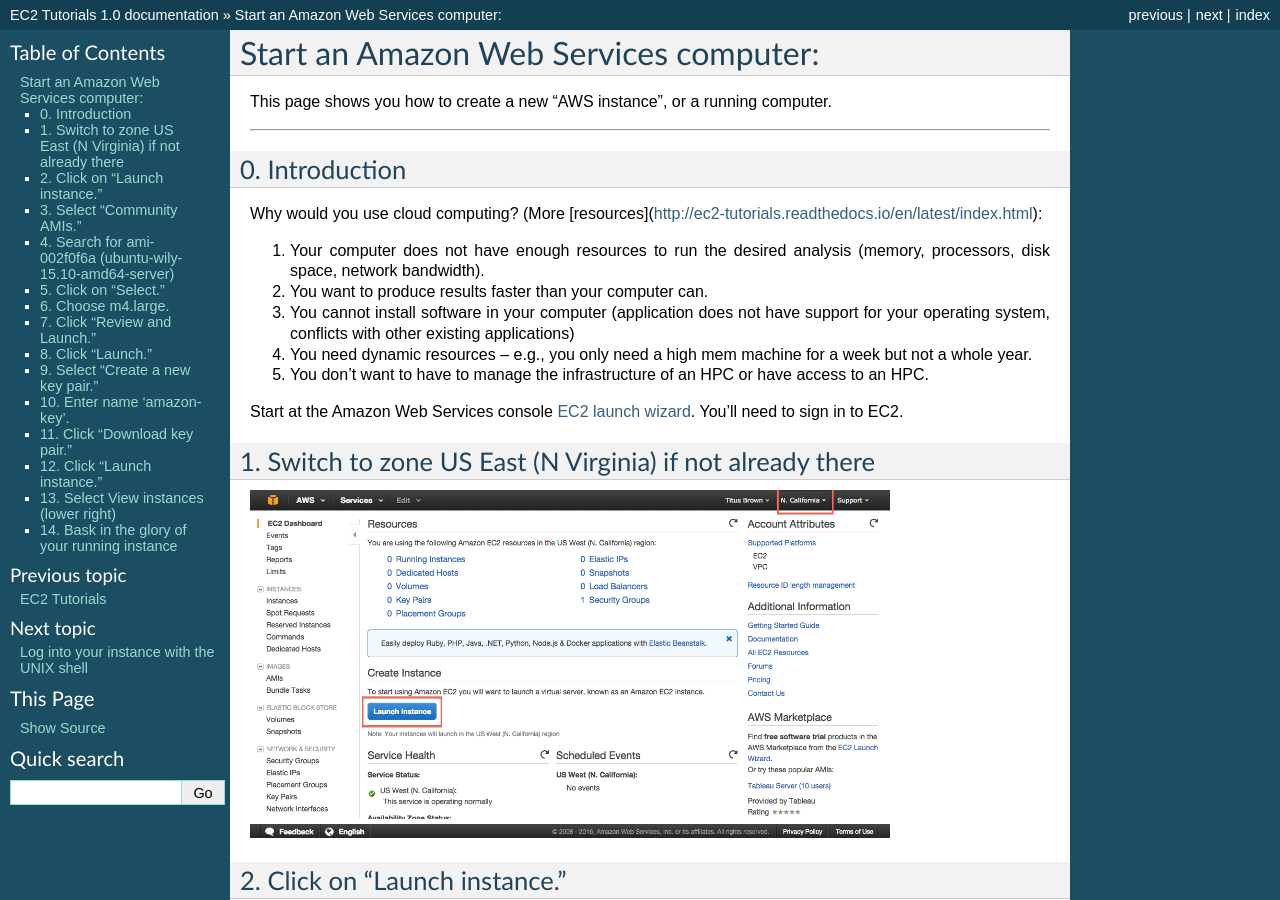
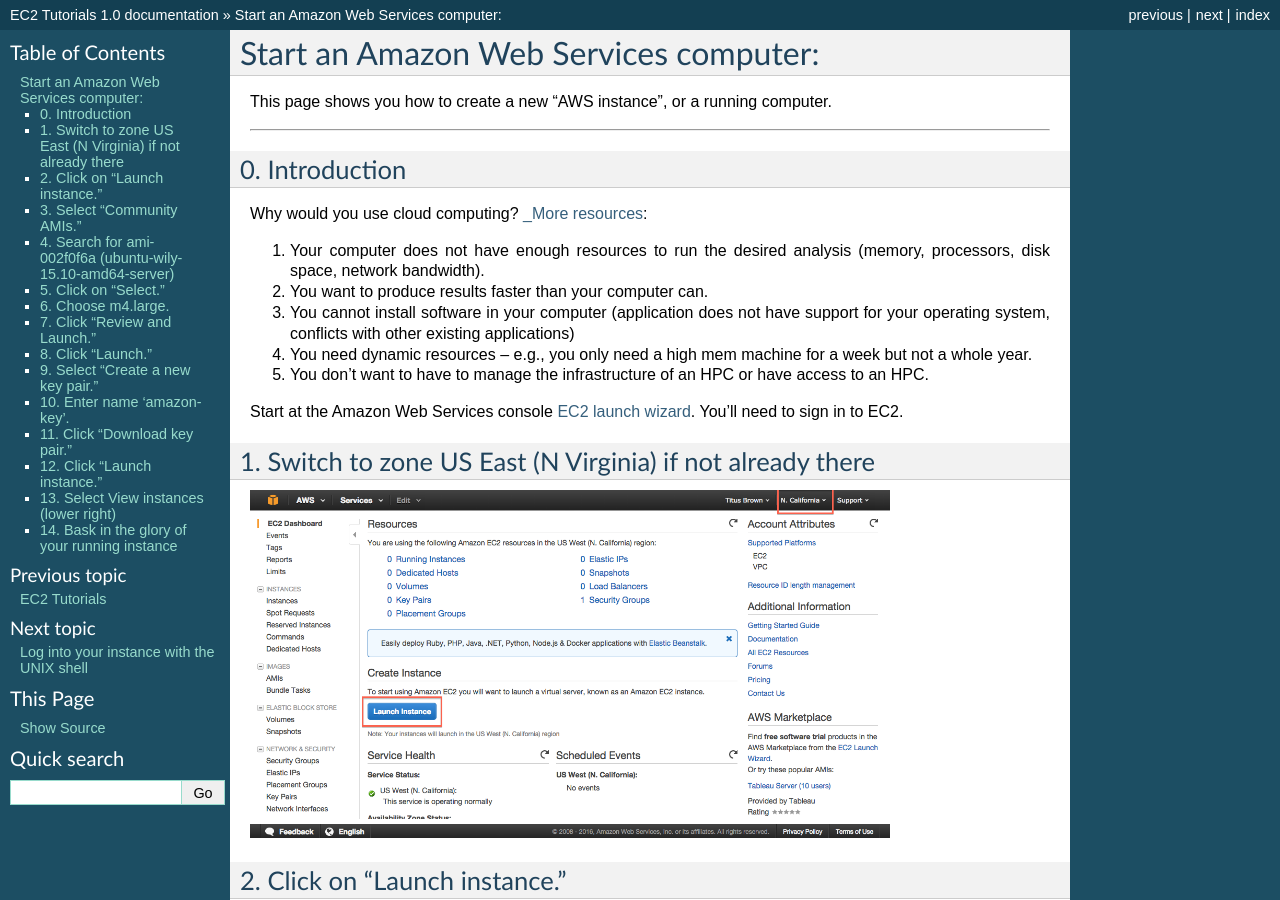
Before and after one commit to germs-lab/ec2-tutorials, a Sphinx documentation site: the page built from docs/boot.rst, in a window 1280 px wide and 900 px high. Built offline with Sphinx 7.4.7, drawn with Linux system fonts in a browser that asks for light colours.

Commit message:
Update boot.rst

```diff
--- a/docs/boot.rst
+++ b/docs/boot.rst
@@ -10,7 +10,7 @@
 0.  Introduction
 ================
 
-Why would you use cloud computing? (More [resources](http://ec2-tutorials.readthedocs.io/en/latest/index.html):
+Why would you use cloud computing? `_More resources <http://ec2-tutorials.readthedocs.io/en/latest/index.html>`_:
 
 #. Your computer does not have enough resources to run the desired analysis (memory, processors, disk space, network bandwidth).
 #. You want to produce results faster than your computer can.
```
